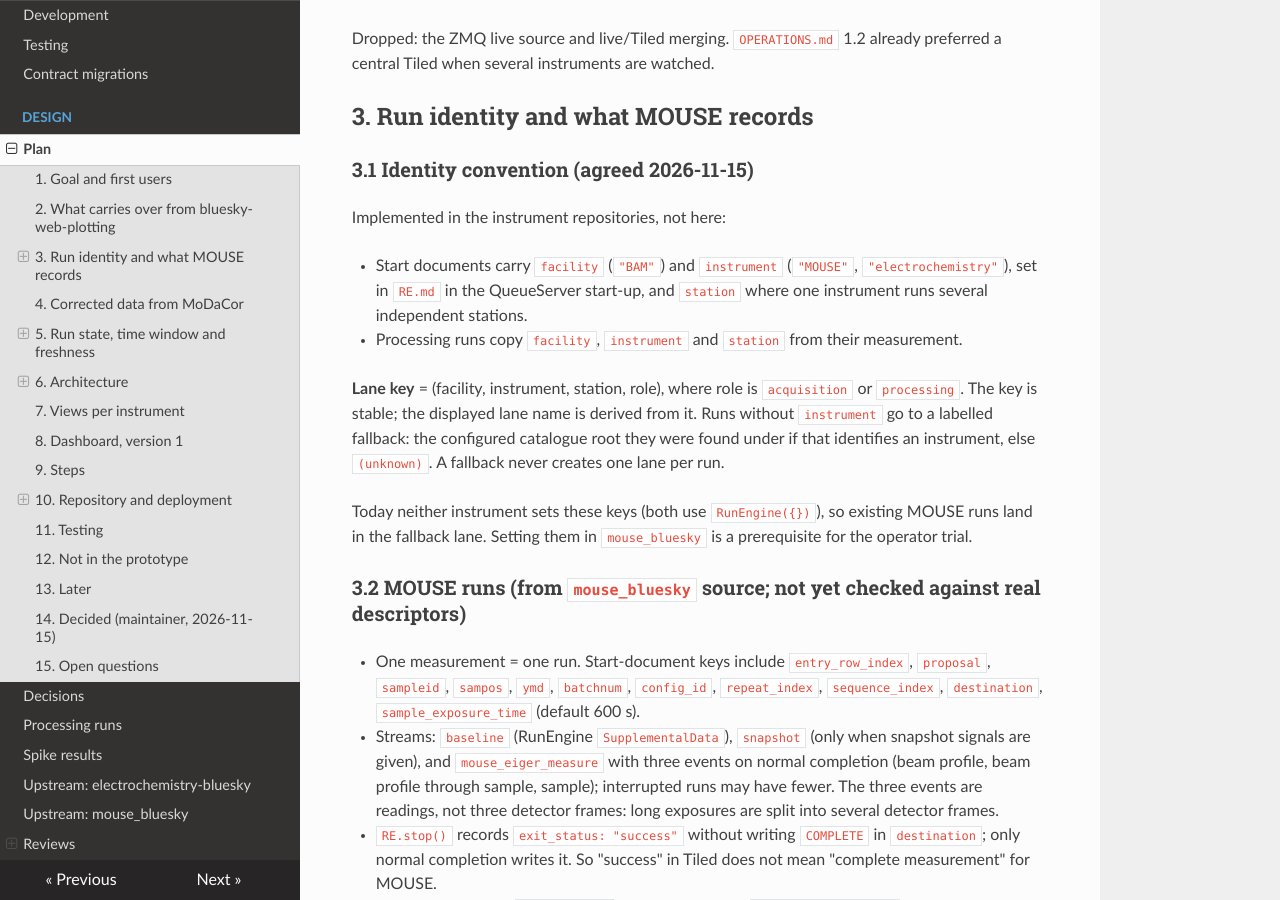
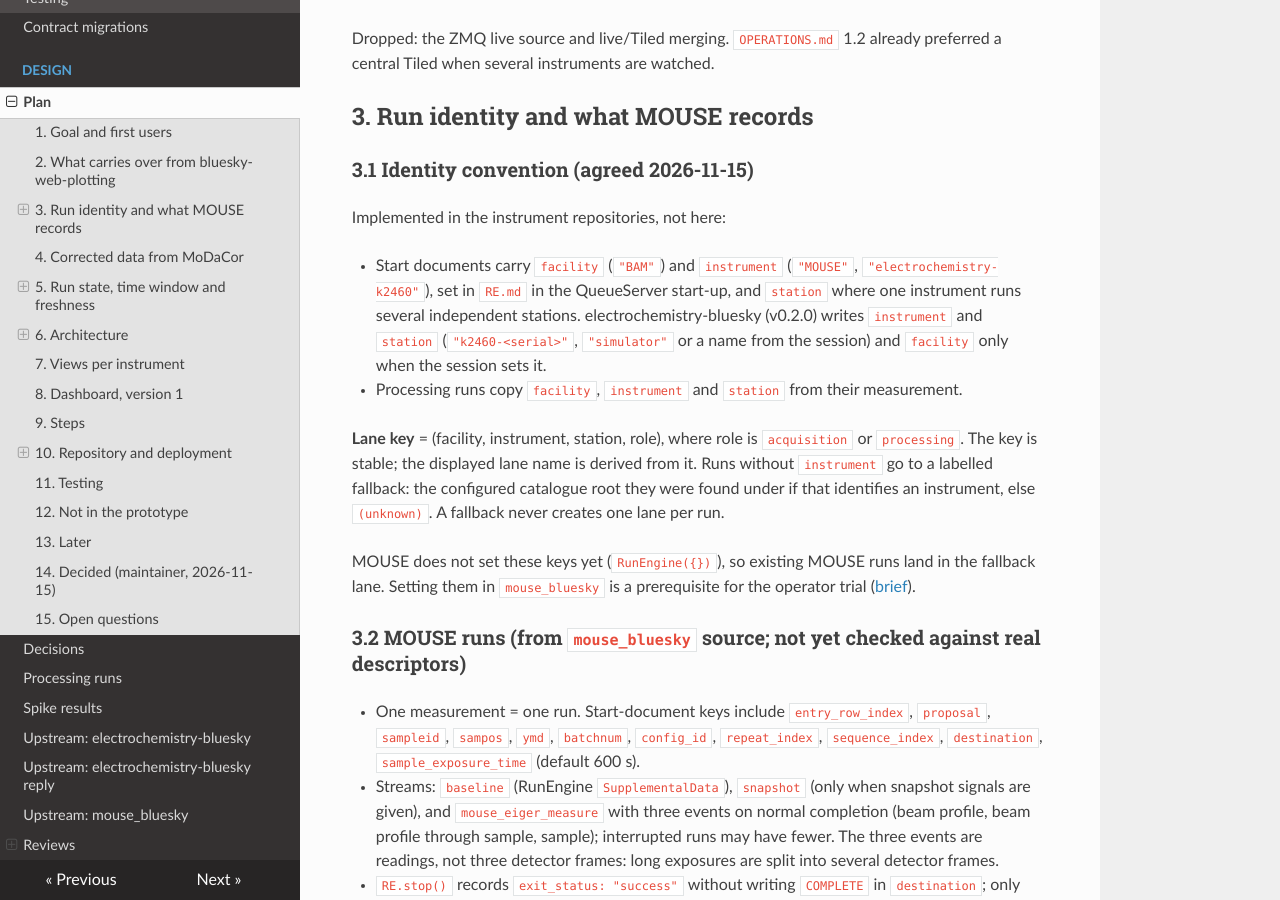
Before and after one commit to BAMresearch/event_timeline_tiled, an MkDocs documentation site: the page built from docs/design/plan.md, in a window 1280 px wide and 900 px high, scrolled down 1607 px. Built offline with MkDocs 1.6.1, drawn with Linux system fonts in a browser that asks for light colours; nearby versions of some CDN libraries; some of the changed text lies outside the part shown.

Commit message:
docs: record electrochemistry-bluesky's reply and its view table entry
Co-Authored-By: Claude Opus 5.5 <noreply@anthropic.com>

```diff
--- a/docs/design/plan.md
+++ b/docs/design/plan.md
@@ -87,8 +87,11 @@ already preferred a central Tiled when several instruments are watched.
 Implemented in the instrument repositories, not here:
 
 - Start documents carry `facility` (`"BAM"`) and `instrument` (`"MOUSE"`,
-  `"electrochemistry"`), set in `RE.md` in the QueueServer start-up, and
-  `station` where one instrument runs several independent stations.
+  `"electrochemistry-k2460"`), set in `RE.md` in the QueueServer start-up,
+  and `station` where one instrument runs several independent stations.
+  electrochemistry-bluesky (v0.2.0) writes `instrument` and `station`
+  (`"k2460-<serial>"`, `"simulator"` or a name from the session) and
+  `facility` only when the session sets it.
 - Processing runs copy `facility`, `instrument` and `station` from their
   measurement.
 
@@ -98,9 +101,9 @@ derived from it. Runs without `instrument` go to a labelled fallback: the
 configured catalogue root they were found under if that identifies an
 instrument, else `(unknown)`. A fallback never creates one lane per run.
 
-Today neither instrument sets these keys (both use `RunEngine({})`), so
-existing MOUSE runs land in the fallback lane. Setting them in `mouse_bluesky`
-is a prerequisite for the operator trial.
+MOUSE does not set these keys yet (`RunEngine({})`), so existing MOUSE runs
+land in the fallback lane. Setting them in `mouse_bluesky` is a prerequisite
+for the operator trial ([brief](upstream/brief-mouse-bluesky.md)).
 
 ### 3.2 MOUSE runs (from `mouse_bluesky` source; not yet checked against real descriptors)
 
@@ -370,7 +373,7 @@ plus a default. Endpoints only resolve what the table says.
 | MOUSE processing run, usable | corrected 1D I(Q), log–log; uncertainty as I−σ and I+σ bounding curves plus a table (XY chart has no error bars) | XY chart, log scale on both X and Y fields |
 | MOUSE processing run, usable | corrected 2D image | Text panel with an `<img>` via the image route (section 6) |
 | anything else (fallback) | hinted numeric scalars against time; else all numeric scalars; else a bounded table; else "no plottable data" | Time series / Table |
-| electrochemistry (later) | voltage and current against time | Time series; XY chart |
+| electrochemistry-k2460 | the fallback, driven by its hints: voltage and current of `readout` against time; labels `measurement_id` · `sample_id`; possibly stalled after 10 minutes | Time series |
 
 The table also holds each instrument's possibly-stalled threshold.
 
@@ -688,6 +691,16 @@ presets in the browser; alerting; raw MOUSE detector frames.
   padded zoom bounds, transport-level read-only queue tests, and a 30 s
   refresh default until step 4 (decision D-007).
 
+- Electrochemistry trial 2026-11-16, on electrochemistry-bluesky's
+  simulator with its local Tiled store and a real RE Manager: fixed a
+  running run's streams before their first batch, runs queued back to back
+  splitting into sub-lanes, and selections of runs the server does not
+  have. Upstream ([brief](upstream/brief-electrochemistry-bluesky.md),
+  [reply](upstream/response-electrochemistry-bluesky.md)): electrochemistry-
+  bluesky v0.2.0 names its set-up, flushes rows every `flush_s` (10 s),
+  hints voltage and current, and keeps local tables in SQLite. Its view
+  table entry follows (§7). MOUSE: [brief](upstream/brief-mouse-bluesky.md).
+
 ## 15. Open questions
 
 None at the moment. Step 3 built and reviewed 2026-11-16; next: the
--- a/mkdocs.yml
+++ b/mkdocs.yml
@@ -19,6 +19,7 @@ nav:
       - Processing runs: design/processing-runs.md
       - Spike results: design/spike-results.md
       - "Upstream: electrochemistry-bluesky": design/upstream/brief-electrochemistry-bluesky.md
+      - "Upstream: electrochemistry-bluesky reply": design/upstream/response-electrochemistry-bluesky.md
       - "Upstream: mouse_bluesky": design/upstream/brief-mouse-bluesky.md
       - Reviews:
           - "01 Architecture: brief": design/reviews/brief-01-architecture.md
```
Also changed, not shown: docs/design/upstream/response-electrochemistry-bluesky.md (added, +18 -0 lines), docs/technical/migrations.md (+6 -0 lines), docs/user/index.md (+2 -1 lines).
